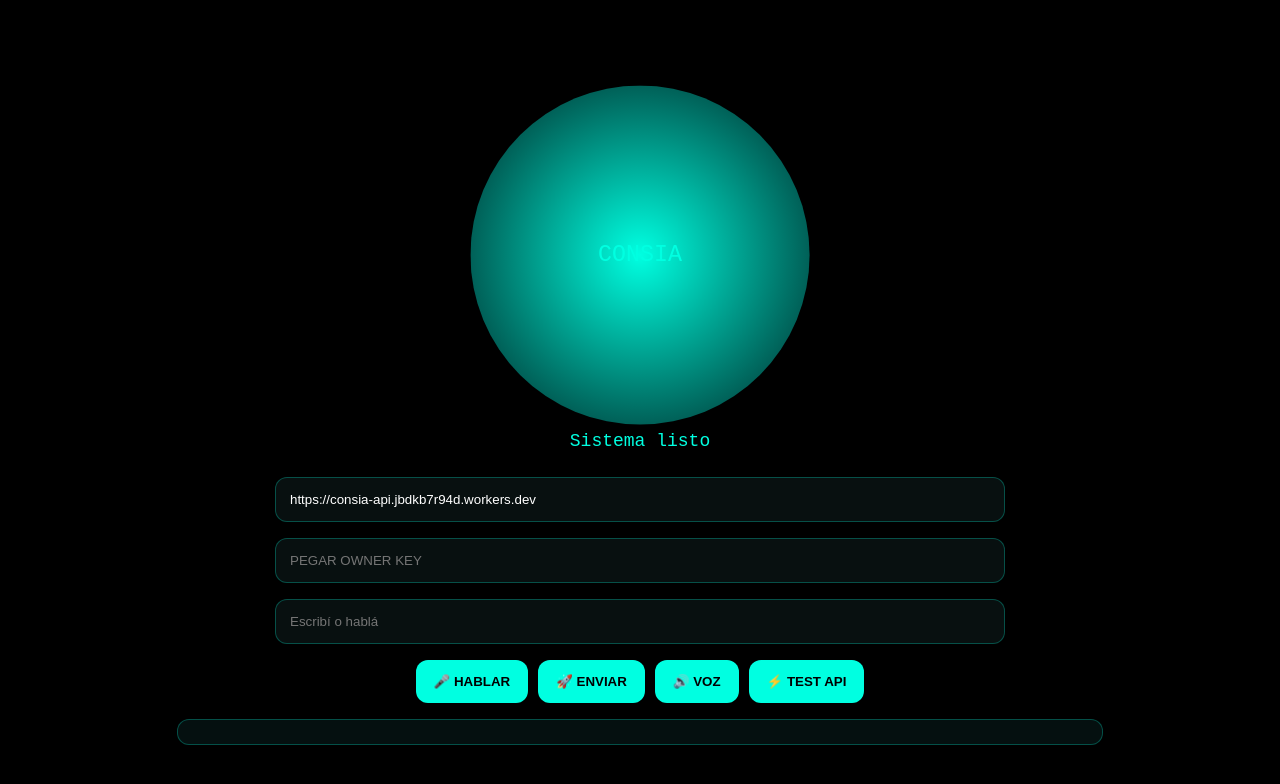
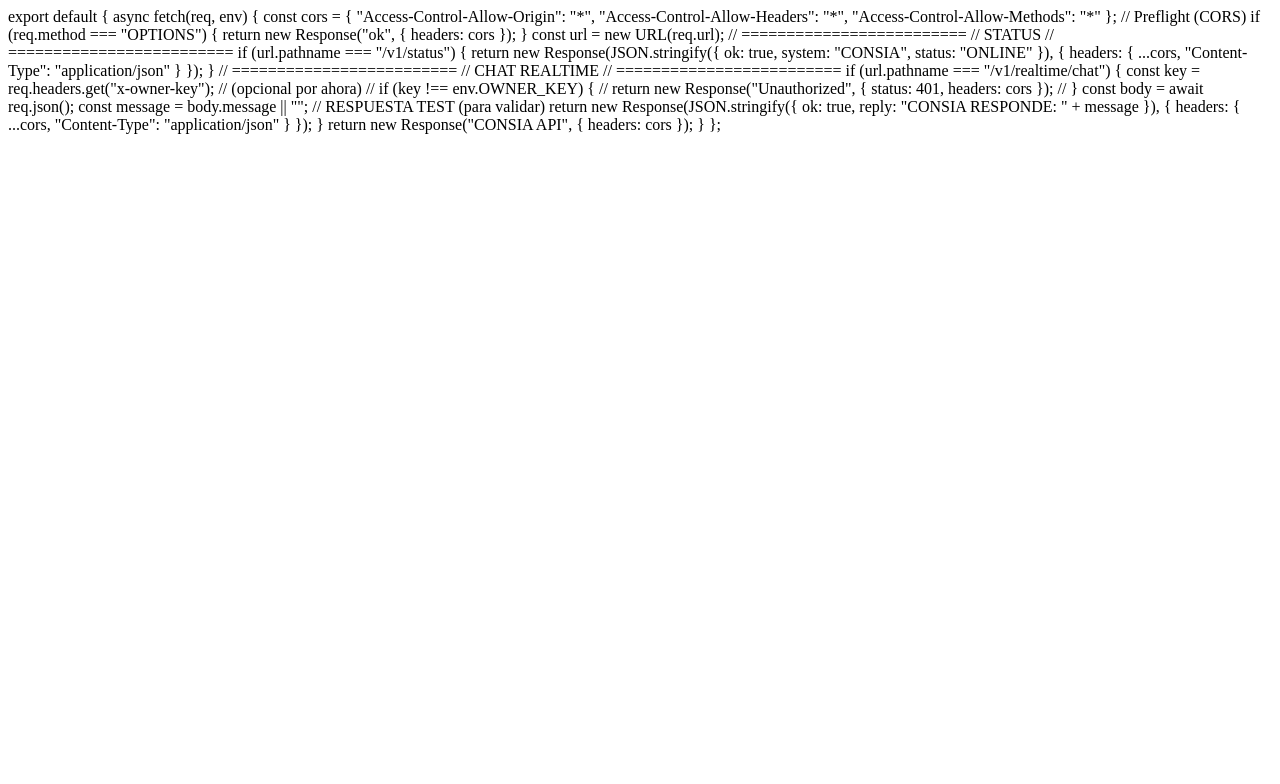
Before and after one commit to Martinvairo87/consia-avatar-os, a plain HTML site: page public/index.html in a window 1280 px wide. Drawn offline with Linux system fonts and the light colour scheme.

Commit message:
Update index.html

```diff
--- a/public/index.html
+++ b/public/index.html
@@ -1,234 +1,56 @@
-<!DOCTYPE html>
-<html lang="es">
-<head>
-<meta charset="UTF-8">
-<meta name="viewport" content="width=device-width, initial-scale=1.0">
-<title>CONSIA AVATAR PRO</title>
+export default {
+  async fetch(req, env) {
 
-<style>
-body{
-  margin:0;
-  background:#000;
-  color:#00ffe1;
-  font-family:monospace;
-}
-#app{
-  min-height:100vh;
-  display:flex;
-  flex-direction:column;
-  align-items:center;
-  justify-content:center;
-  gap:16px;
-  padding:20px;
-}
+    const cors = {
+      "Access-Control-Allow-Origin": "*",
+      "Access-Control-Allow-Headers": "*",
+      "Access-Control-Allow-Methods": "*"
+    };
 
-#avatar{
-  width:min(70vw,320px);
-  height:min(70vw,320px);
-  border-radius:50%;
-  background:radial-gradient(circle,#00ffe1,#001f1f);
-  display:flex;
-  align-items:center;
-  justify-content:center;
-  font-size:22px;
-  animation:pulse 2s infinite;
-}
-
-@keyframes pulse{
-  0%{transform:scale(1)}
-  50%{transform:scale(1.06)}
-  100%{transform:scale(1)}
-}
-
-#status{
-  font-size:18px;
-  text-align:center;
-  min-height:30px;
-}
-
-input{
-  width:min(92vw,700px);
-  padding:14px;
-  border-radius:12px;
-  border:1px solid #00ffe144;
-  background:#081010;
-  color:#fff;
-}
-
-.row{
-  display:flex;
-  gap:10px;
-  flex-wrap:wrap;
-  justify-content:center;
-}
-
-button{
-  padding:14px 18px;
-  border:none;
-  border-radius:12px;
-  background:#00ffe1;
-  color:#000;
-  font-weight:bold;
-  cursor:pointer;
-}
-
-#log{
-  width:min(92vw,900px);
-  max-height:300px;
-  overflow:auto;
-  background:#051010;
-  border:1px solid #00ffe144;
-  border-radius:12px;
-  padding:12px;
-  white-space:pre-wrap;
-}
-</style>
-</head>
-
-<body>
-
-<div id="app">
-
-<div id="avatar">CONSIA</div>
-
-<div id="status">Sistema listo</div>
-
-<input id="api" value="https://consia-api.jbdkb7r94d.workers.dev">
-<input id="key" placeholder="PEGAR OWNER KEY">
-
-<input id="input" placeholder="Escribí o hablá">
-
-<div class="row">
-<button onclick="startMic()">🎤 HABLAR</button>
-<button onclick="send()">🚀 ENVIAR</button>
-<button onclick="testVoice()">🔊 VOZ</button>
-<button onclick="testAPI()">⚡ TEST API</button>
-</div>
-
-<div id="log"></div>
-
-</div>
-
-<script>
-const statusEl = document.getElementById("status");
-const logEl = document.getElementById("log");
-
-function log(msg){
-  console.log(msg);
-  logEl.innerText += msg + "\\n";
-}
-
-function setStatus(s){
-  statusEl.innerText = s;
-  log("[STATUS] " + s);
-}
-
-/* =========================
-   VOZ (SIEMPRE FUNCIONA)
-========================= */
-function speak(text){
-  if(!window.speechSynthesis){
-    setStatus("No hay voz");
-    return;
-  }
-  window.speechSynthesis.cancel();
-  const u = new SpeechSynthesisUtterance(text);
-  u.lang = "es-AR";
-  speechSynthesis.speak(u);
-}
-
-function testVoice(){
-  speak("CONSIA activo");
-}
-
-/* =========================
-   MIC (Safari-safe)
-========================= */
-async function startMic(){
-  try{
-    setStatus("Pidiendo mic...");
-    const stream = await navigator.mediaDevices.getUserMedia({audio:true});
-    setStatus("Mic activo");
-
-    // fallback simple (no STT)
-    speak("Micrófono activo. Decime y luego escribí si Safari no transcribe.");
-  }catch(e){
-    setStatus("Error mic: " + e.message);
-  }
-}
-
-/* =========================
-   API TEST
-========================= */
-async function testAPI(){
-  const api = document.getElementById("api").value;
-
-  try{
-    const r = await fetch(api + "/v1/status");
-    const d = await r.text();
-    setStatus("API OK");
-    log(d);
-  }catch(e){
-    setStatus("API ERROR");
-    log(e.message);
-  }
-}
-
-/* =========================
-   CHAT CONSIA
-========================= */
-async function send(){
-  const api = document.getElementById("api").value;
-  const key = document.getElementById("key").value;
-  const msg = document.getElementById("input").value;
-
-  if(!key){
-    setStatus("Falta OWNER KEY");
-    return;
-  }
-
-  if(!msg){
-    setStatus("Escribí algo");
-    return;
-  }
-
-  setStatus("Pensando...");
-  log("USER: " + msg);
-
-  try{
-    const res = await fetch(api + "/v1/realtime/chat",{
-      method:"POST",
-      headers:{
-        "Content-Type":"application/json",
-        "x-owner-key":key
-      },
-      body: JSON.stringify({
-        message: msg,
-        mode: "owner"
-      })
-    });
-
-    const data = await res.json();
-
-    if(!res.ok){
-      setStatus("Error API");
-      log(JSON.stringify(data));
-      return;
+    // Preflight (CORS)
+    if (req.method === "OPTIONS") {
+      return new Response("ok", { headers: cors });
     }
 
-    const reply = data.reply || "Sin respuesta";
+    const url = new URL(req.url);
 
-    setStatus("CONSIA respondió");
-    log("CONSIA: " + reply);
+    // =========================
+    // STATUS
+    // =========================
+    if (url.pathname === "/v1/status") {
+      return new Response(JSON.stringify({
+        ok: true,
+        system: "CONSIA",
+        status: "ONLINE"
+      }), {
+        headers: { ...cors, "Content-Type": "application/json" }
+      });
+    }
 
-    speak(reply);
+    // =========================
+    // CHAT REALTIME
+    // =========================
+    if (url.pathname === "/v1/realtime/chat") {
 
-  }catch(e){
-    setStatus("Error conexión");
-    log(e.message);
+      const key = req.headers.get("x-owner-key");
+
+      // (opcional por ahora)
+      // if (key !== env.OWNER_KEY) {
+      //   return new Response("Unauthorized", { status: 401, headers: cors });
+      // }
+
+      const body = await req.json();
+      const message = body.message || "";
+
+      // RESPUESTA TEST (para validar)
+      return new Response(JSON.stringify({
+        ok: true,
+        reply: "CONSIA RESPONDE: " + message
+      }), {
+        headers: { ...cors, "Content-Type": "application/json" }
+      });
+    }
+
+    return new Response("CONSIA API", { headers: cors });
   }
-}
-</script>
-
-</body>
-</html>
+};
```
